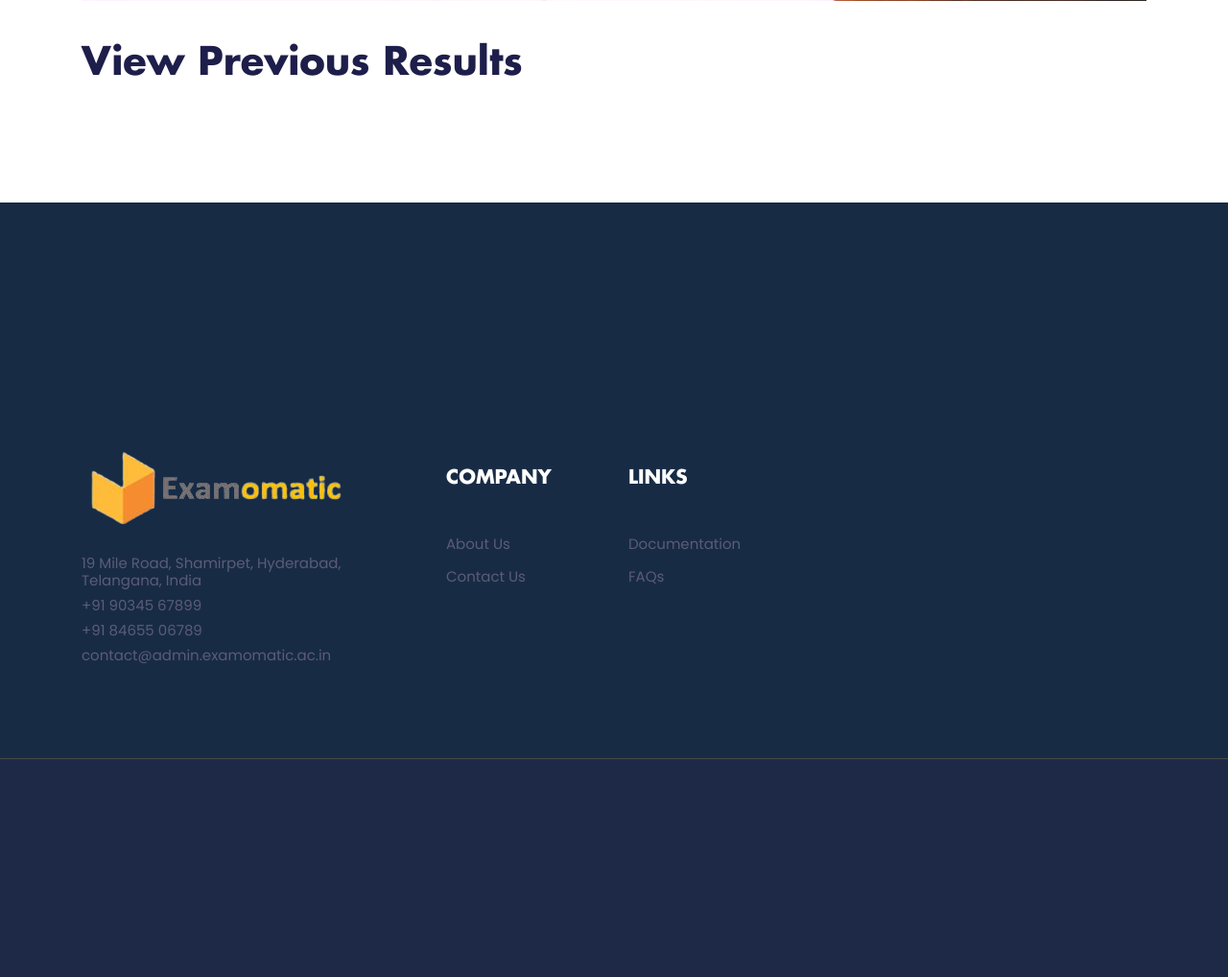
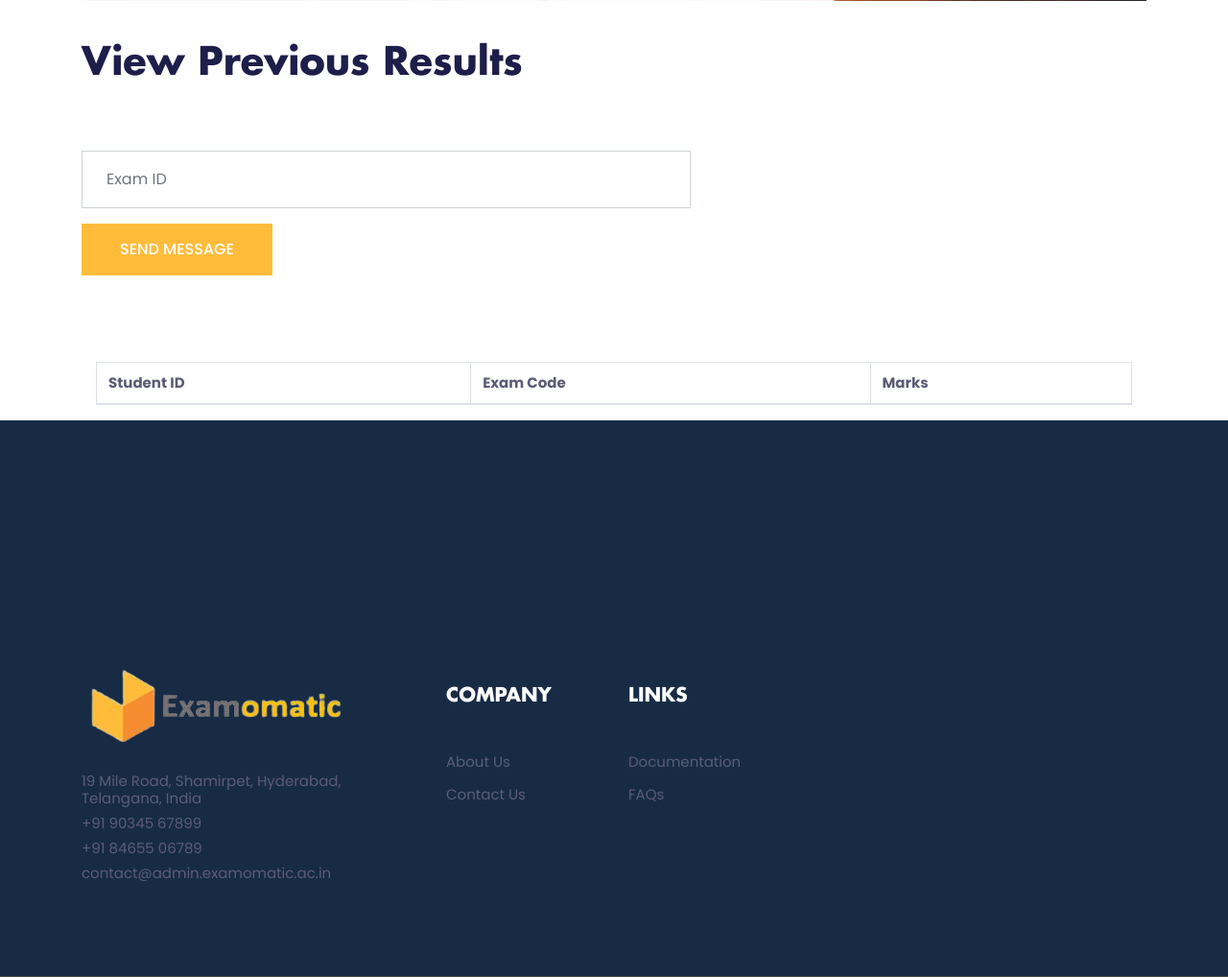
Before and after one commit to AbhirathNB/projectDBMS, a Django app: page /previousResults in a window 1280 px wide. Shown: the part 1173-2191 px from the top of the page at 96% size. Before the commit the page ends 1964 px from the top, so only its background shows below. Run offline with Django 4.2, Linux system fonts and the light colour scheme; lists and menus that the app fills with data are empty; parts of the project's set-up code (start-up, migrations or seed data) failed here and were passed over; some libraries are stand-ins or nearby versions.

Commit message:
update 18

```diff
--- a/Hello/home/views.py
+++ b/Hello/home/views.py
@@ -82,7 +82,14 @@ def adminContact(request):
     return render(request, 'adminContact.html')
 
 def previousResults(request):
-    return render(request, 'previousResults.html')
+
+    user = None
+    if request.method == 'POST':
+        examid = request.POST.get("eid")
+
+        user = exammarklist1.objects.raw(f"SELECT * from home_exammarklist1 where examid = '{examid}' order by studentid_id")
+
+    return render(request, 'previousResults.html', {'id' : user})
 
 def viewRank(request):
     user = None
@@ -90,9 +97,6 @@ def viewRank(request):
         examid = request.POST.get("eid")
 
         user = exammarklist1.objects.raw(f"SELECT * from home_exammarklist1 where examid = '{examid}' order by marks desc")
-        #return redirect('/viewRank', {'id': user})
-    # else:
-    #     user = exammarklist1.objects.raw(f"SELECT * from home_exammarklist1 order by marks desc")
 
 
 
--- a/Hello/template/previousResults.html
+++ b/Hello/template/previousResults.html
@@ -95,14 +95,55 @@
     <div class="row">
       <div class="col-12">
         <img class="img-fluid w-100 mb-4" src="/static/computer-test.jpg" alt="about image">
-        <br><br><h2 class="section-title">View Previous Results</h2>
+        <br><br><h2 class="section-title">View Previous Results</h2><br><br>
         <!--<p>We've created affordable Online Testing Plans to suit every organization. From occasional Testing to Enterprise Quiz Maker requirements, Examomatic is your Secure & reliable exam maker & online testing solution. You can also Test 1,000s of Users simultaneously with Examomatic.</p>
         <p>Our custom web-based Testing tool allows you to easily create secure online Exams & assessments with advanced Quiz settings such as time limits, public & private Test access, randomize Questions, instant feedback, multiple choice, matching, short answer, video, audio, essay & more Question types, embed exams in Wordpress & Google Sites.</p>-->
+      </div>
+      <div class="col-lg-7 mb-4 mb-lg-0">
+        <form action="#" method="POST">
+          {% csrf_token %}
+          <input type="text" class="form-control mb-3" id="name" name="eid" placeholder="Exam ID">
+          <button type="submit" value="send" class="btn btn-primary">SEND MESSAGE</button>
+        </form>
       </div>
     </div>
   </div>
 </section>
+
+<div class = "container">
+  <div class="col-md-12 col-sm-12 mb-12 mb-md-0" >
+    <table class="table table-bordered">
+
+      <thead>
+        <tr>
+          <th scope="col" >Student ID</th>
+          <th scope="col" >Exam Code</th>
+          <th scope="col">Marks</th>
+
+        </tr>
+      </thead>
+      <tbody>
+
+        <script>
+          var k = 1;
+          k = k+1;
+        </script>
+        {% for i in id %}
+          <tr></tr>
+            <td scope="row">{{ i.studentid_id }}</td>
+            <td scope="row">{{ i.examid }}</td>
+            <td scope="row">{{ i.marks }}</td>
+
+          </tr>
+        {% endfor %}
+
+
+      </tbody>
+    </table>
+  </div>
+  </div>
 <!-- /about -->
+
 
 
 <footer>
```
